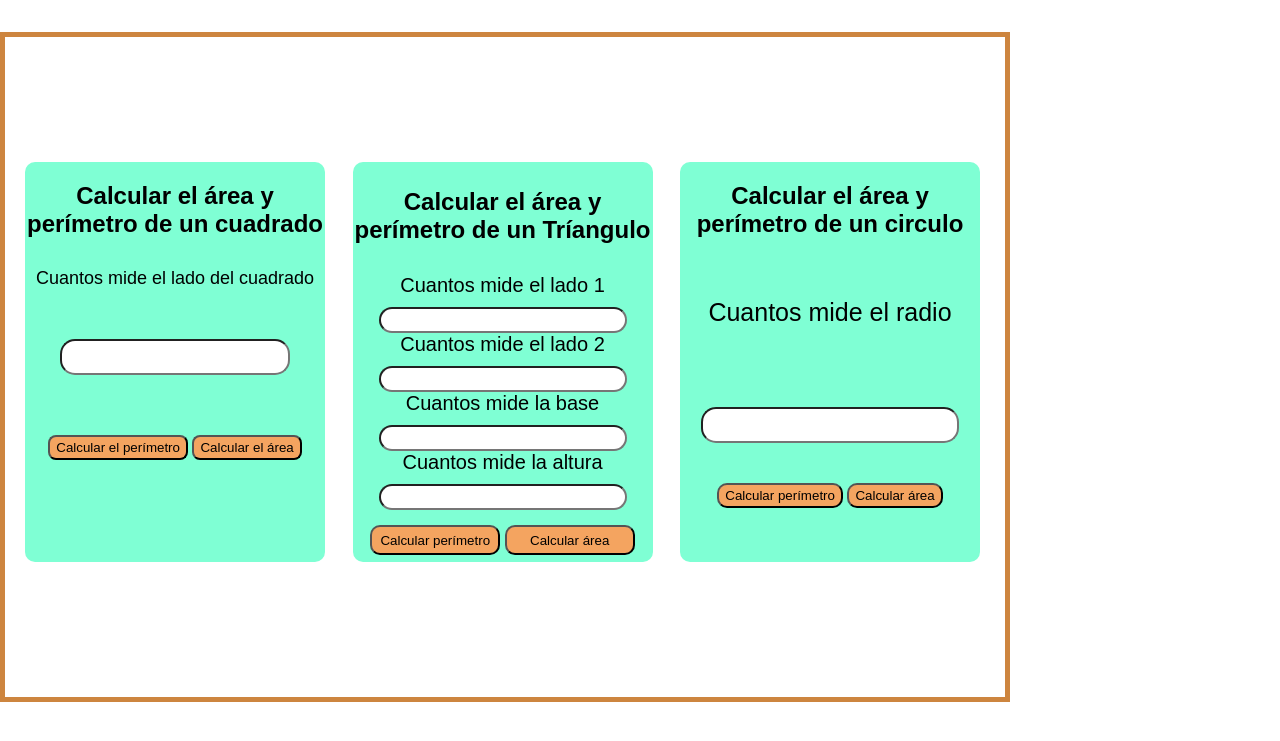
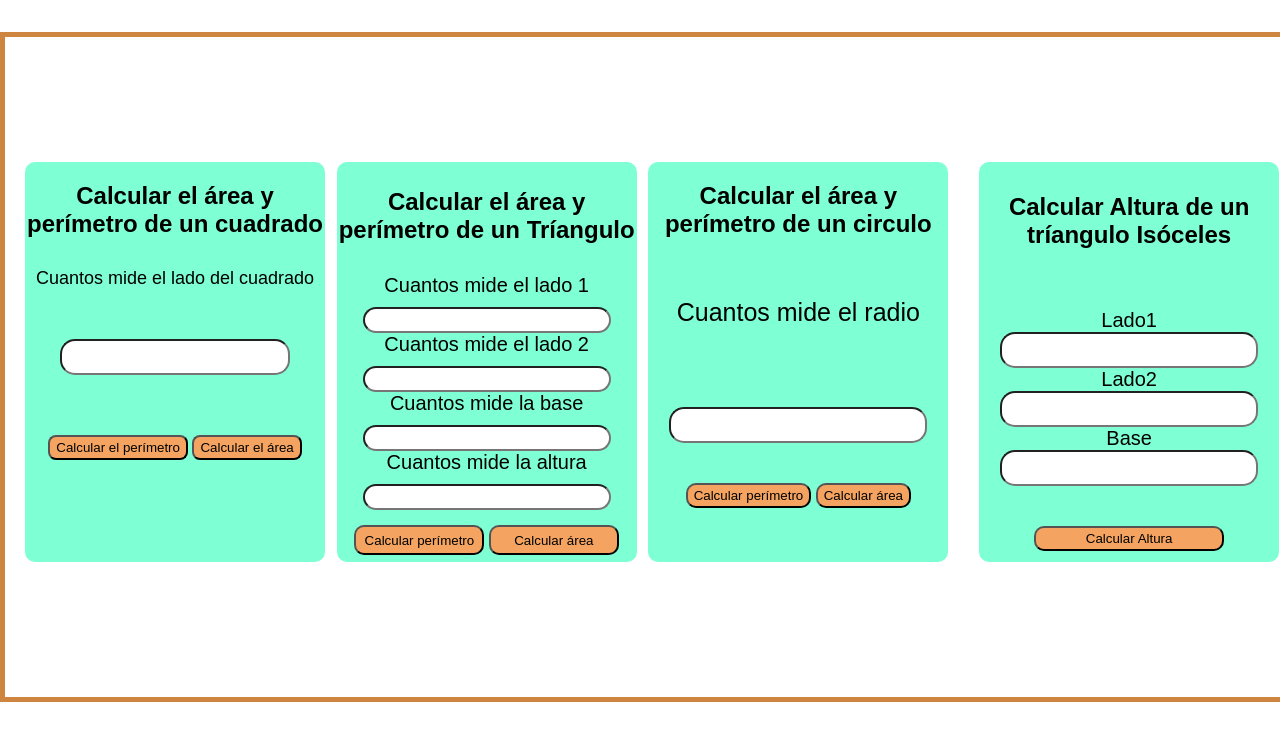
Before and after one commit to villerca/curso-practico-js, a plain HTML site: page figuras.html in a window 1280 px wide. Shown: the part 101-842 px from the top of the page. Drawn offline with Linux system fonts and the light colour scheme.

Commit message:
terminada la funcion para calcular altura

```diff
--- a/figuras.html
+++ b/figuras.html
@@ -57,6 +57,19 @@
             </form>
         </article>
 
+        <article class="main_figuras4">
+            <h2>Calcular Altura de un tríangulo Isóceles</h2>
+            <form action="">
+                <label for="Inputlado1">Lado1</label><br>
+                <input name="Inputlado1" type="number"><br>
+                <label for="Inputlado2">Lado2</label><br>
+                <input name="Inputlado2" type="number"><br>
+                <label for="InputladoB">Base</label><br>
+                <input name="InputladoB" type="number"><br>
+                <button  type="button" onclick="calcularAlturaIsoceles()">Calcular Altura</button>
+            </form>
+        </article>
+
     </section>
     <script src="./figuras.js"></script>
 
--- a/figuras.js
+++ b/figuras.js
@@ -144,3 +144,69 @@ function calcularAreaCirculo() {
     const area = areaCirculo(value);
     alert("El perímetro del circulo es: " + area + "cm^2");
 }
+
+// Calculo de la altura
+
+
+
+
+/*function evaluar(lado1, lado2, ladoB){
+    //var tipoDeTriangulo;
+
+    if (lado1 === lado2 && lado1 != ladoB){
+        //tipoDeTriangulo = "Isoceles";
+       //return tipoDeTriangulo
+       const altura = Math.sqrt(lado1**2 - (ladoB**2 /4));
+        console.log("la altura es : " + altura + "cm");
+
+    }else {
+        alert("El tríangulo no es isoceles");
+    }
+
+    evaluar();*/
+
+
+
+
+/*function calcularAlturaIsoceles() {
+    const lado1 = document.getElementById("Inputlado1");
+    const ilado1 = parseFloat(lado1.value);
+
+    const lado2 = document.getElementById("Inputlado2");
+    const ilado2 = parseFloat(lado2.value);
+
+    const ladoB = document.getElementById("InputladoB");
+    const iladoB = parseFloat(ladoB.value);
+
+    if(ilado1 != ilado2){
+        alert("El triangulo no es Isoceles");
+    }
+    else{
+        const chicolado2 = iladoB / 2;
+        const chicoBase = ilado1;
+
+        const chicolado2Cuadrado = chicolado2 * chicolado2;
+        const chicobaseCuadrado = chicoBase * chicoBase;
+
+        const chicolado1 = Math.sqrt(chicobaseCuadrado - chicolado2Cuadrado);
+
+        const grandeAltura = chicolado1;
+        alert(`La altura es: ${grandeAltura}cm`);
+    }
+
+}*/
+
+
+function calcularAlturaIsoceles(lado1, lado2, ladoB){
+    if(lado1 == lado2 && lado1 != ladoB){
+        console.log("Es isoceles");
+        const cateto = (ladoB / 2) ** 2;
+        const hipotenusa = lado1 ** 2;
+        const altura = Math.sqrt((hipotenusa) - (cateto));
+        console.log("altura");
+    }
+    else{
+        console.log("No es isoceles");
+    }
+}
+calcularAlturaIsoceles(5, 5, 8);
--- a/index.css
+++ b/index.css
@@ -1,7 +1,7 @@
 body {
     padding: 0;
     margin: 0;
-    width: 1000px;
+    width: 100%
 }
 
 .main{
@@ -135,3 +135,42 @@ article{
     font-size: 25px;
 
 }
+
+.main_figuras4 {
+    font-family: sans-serif;
+    display: flex;
+    flex-direction: column;
+    align-items: center;
+    gap: 10px;
+    width: 300px;
+    text-align: center;
+    justify-content: center;
+    border-radius: 10px;
+}
+
+.main_figuras4 h2{
+
+   margin-bottom: 50px;
+}
+
+.main_figuras4 input {
+
+    width: 250px;
+    height: 30px;
+    margin-top: 0px;
+    border-radius: 15px;
+}
+
+.main_figuras4 label{
+    font-size: 20px;
+    margin-bottom: 0;
+
+}
+
+.main_figuras4 button{
+    margin-top: 40px;
+    height: 25px;
+    background-color: sandybrown;
+    border-radius: 10px;
+    width: 190px;
+}
```
Also changed, not shown: tempCodeRunnerFile.js (added, +13 -0 lines).
